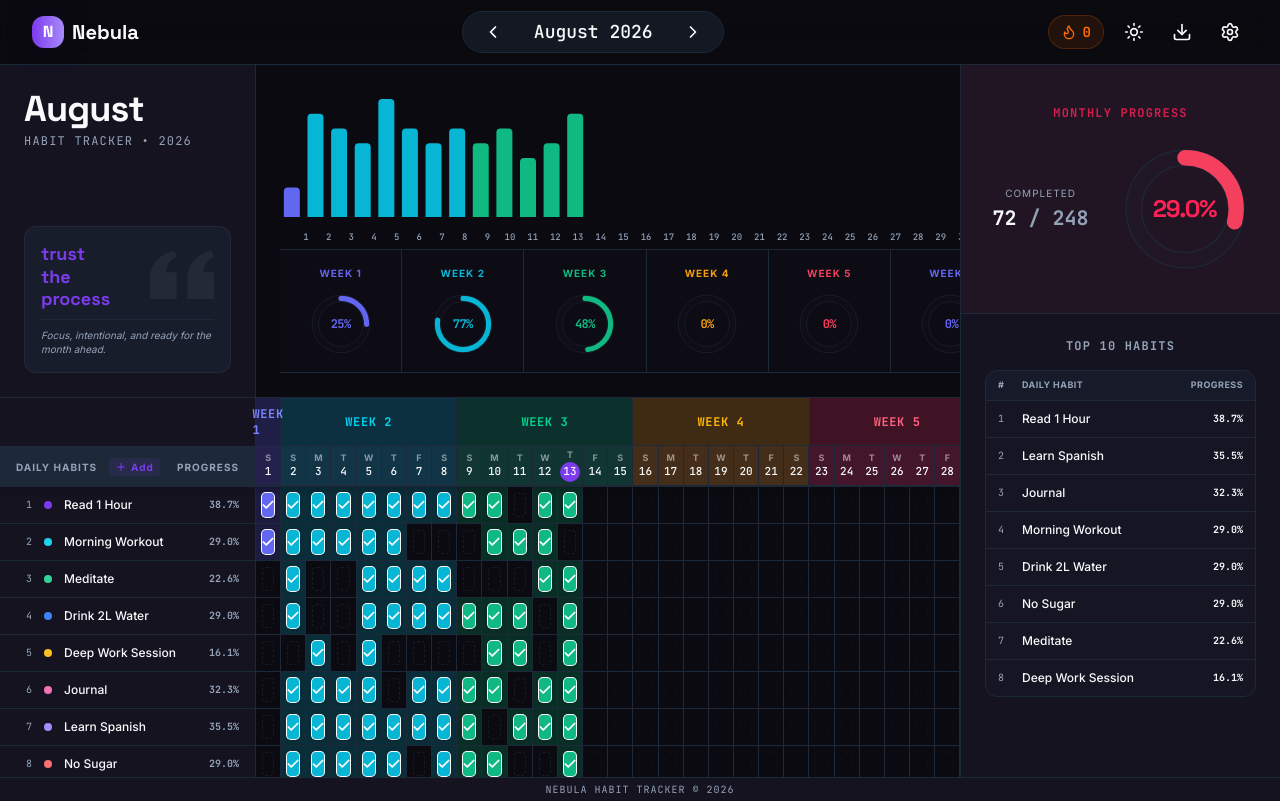
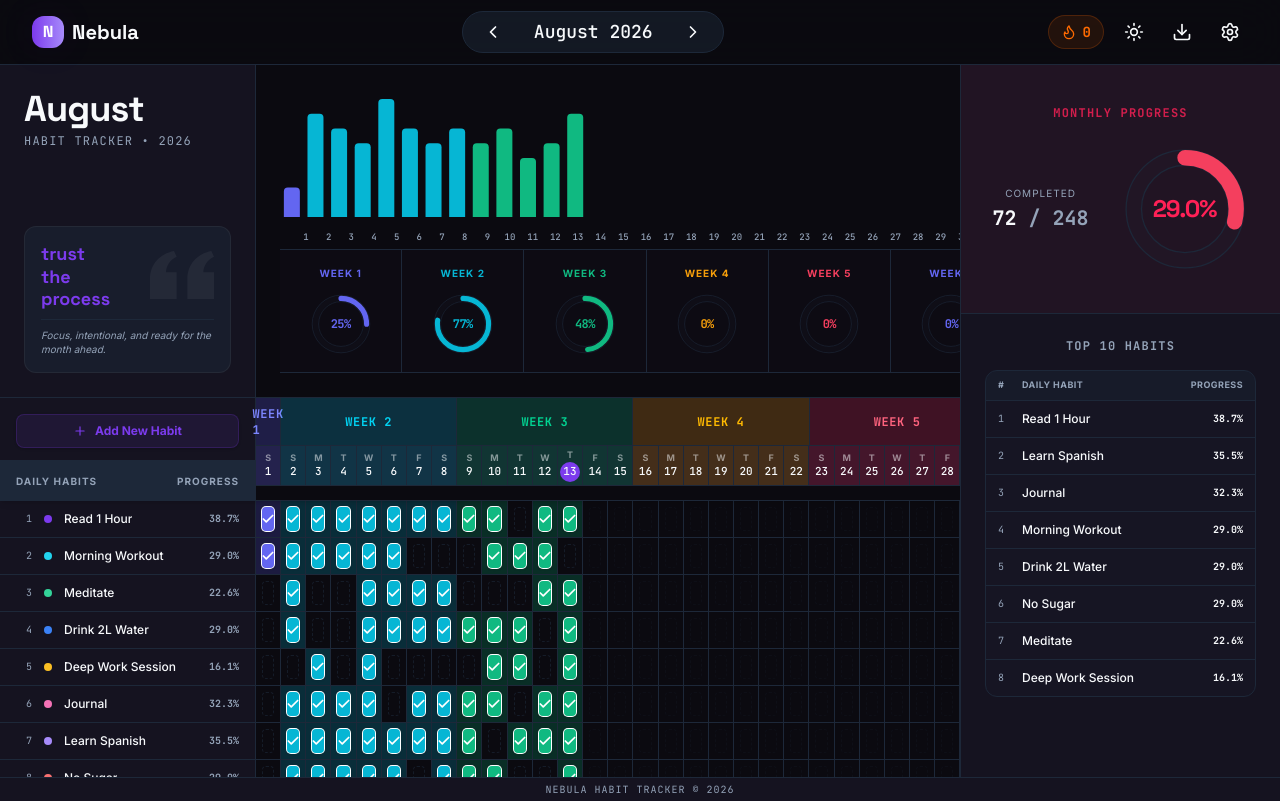
Before and after one commit to LexonPro/nebula, a React (Vite) app: page / in a window 1280 px wide. Built offline with nearby package versions, Linux system fonts and the light colour scheme.

Commit message:
style: shift Add button to empty space above daily habits header

```diff
--- a/src/components/spreadsheet/SpreadsheetDashboard.tsx
+++ b/src/components/spreadsheet/SpreadsheetDashboard.tsx
@@ -69,14 +69,15 @@ export function SpreadsheetDashboard() {
             <div className="flex bg-background border-b border-border">
               {/* Top-Left Corner for the Grid */}
               <div className="w-56 md:w-64 shrink-0 bg-card border-r border-border flex flex-col">
-                <div className="flex-1"></div> {/* Spacer to align with weeks */}
+                <div className="flex-1 flex flex-col justify-end p-4 pb-3">
+                  <AddHabitDialog>
+                    <button className="w-full text-primary hover:text-primary/90 transition-all flex items-center justify-center gap-2 bg-primary/10 hover:bg-primary/20 py-2 rounded-lg font-bold text-xs shadow-sm border border-primary/20">
+                      <Plus className="w-3.5 h-3.5" /> Add New Habit
+                    </button>
+                  </AddHabitDialog>
+                </div>
                 <div className="h-10 px-4 flex items-center justify-between text-[10px] font-bold text-muted-foreground uppercase tracking-widest bg-muted border-t border-border">
-                  <div className="flex items-center gap-3">
-                    <span>Daily Habits</span>
-                    <AddHabitDialog>
-                      <button className="text-primary hover:text-primary/80 transition-colors flex items-center gap-1 bg-primary/10 px-1.5 py-0.5 rounded-sm"><Plus className="w-3 h-3" /> Add</button>
-                    </AddHabitDialog>
-                  </div>
+                  <span>Daily Habits</span>
                   <span>Progress</span>
                 </div>
               </div>
```
